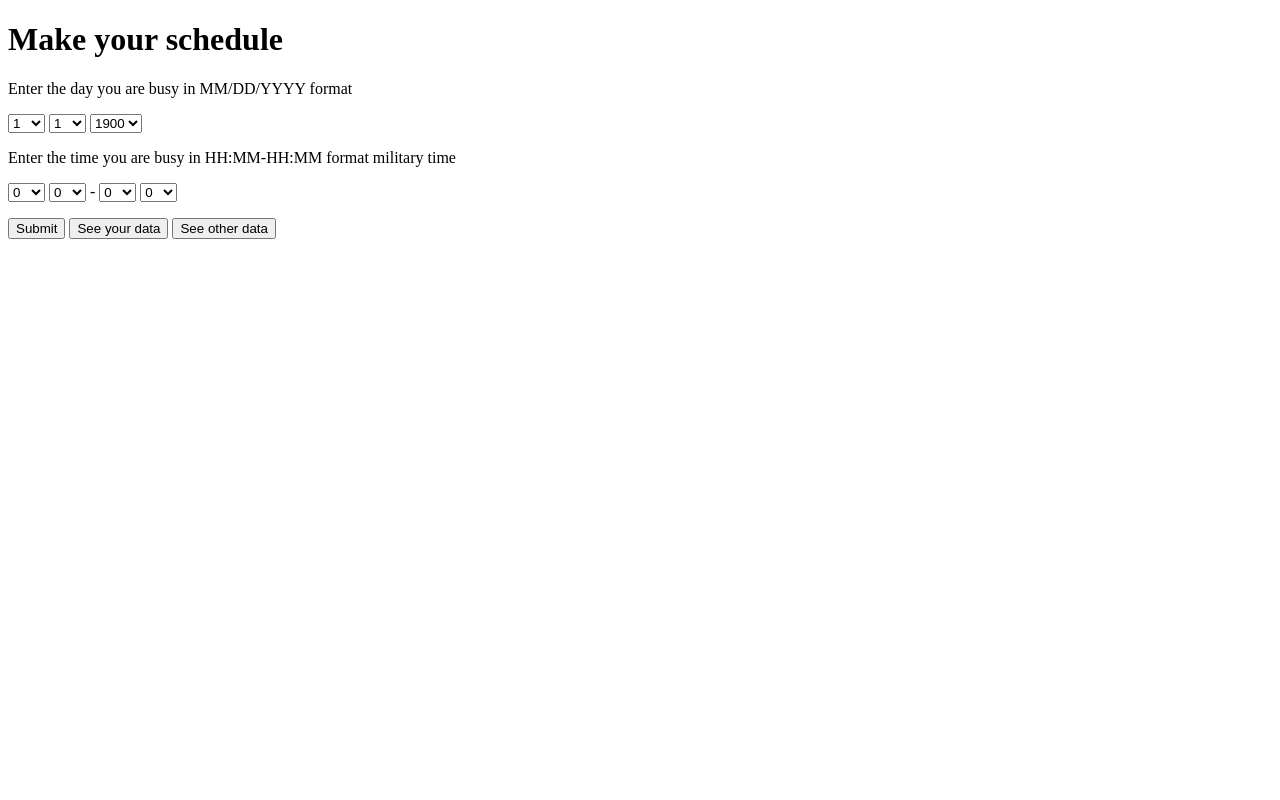
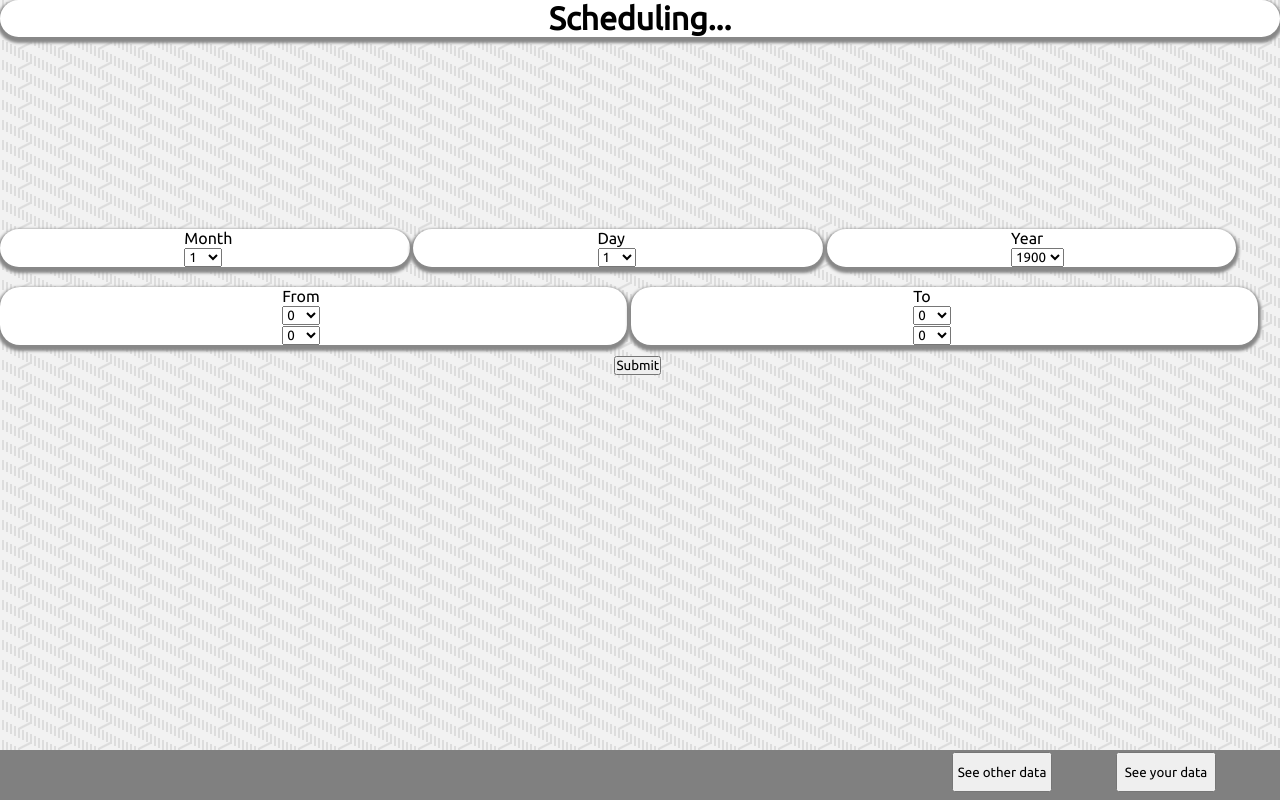
Before and after one commit to briantotheyanyan/SCHacks-Fall-2014, a Flask app: page /scheduleMaker in a window 1280 px wide. Run offline with Flask 2, Linux system fonts and the light colour scheme; parts of the project's set-up code (start-up, migrations or seed data) failed here and were passed over; some libraries are stand-ins or nearby versions.

Commit message:
Add schedule page done

```diff
--- /dev/null
+++ b/static/addschedule.css
@@ -0,0 +1,75 @@
+*
+{
+	margin:0;
+	padding:0;
+}
+body
+{
+	background-image:url("./images/small_steps.png");
+	background-repeat: repeat;
+}
+.banner
+{
+	margin-top:-20%;
+	background: white;
+	text-align:center;
+	width:100%;
+	border-radius: 20px;
+	box-shadow: 0 3px 3px 3px #888888;
+}
+@font-face {
+    font-family: ubuntu;
+    src: url(Ubuntu-R.ttf);
+}
+*
+{
+	font-family: ubuntu, Times;
+}
+.footer
+{
+	width:100%;
+	height:50px;
+	background:gray;
+	position: absolute;
+	bottom:0;
+	left:0;
+}
+
+.footer	input
+{
+	margin-top:2px;
+	margin-right:5%;
+	float:right;
+	width:7.5em;
+	height:3em;
+}
+.pillM, .pillD,.pillY
+{
+	margin-top:15%;
+	background:white;
+	display:inline-block;
+	width:32%;
+	border-radius: 20px;
+	position:relative;
+	box-shadow: 0 3px 3px 3px #888888;
+}
+.pillM *, .pillD *,.pillY *, .pill2 *, .pill1 *
+{
+	margin: 0 45%;
+	display:inline;
+}
+.pill2, .pill1
+{
+	position:relative;
+	margin-top:20px;
+	background:white;
+	display:inline-block;
+	width:49%;
+	border-radius: 20px;
+	box-shadow: 0 3px 3px 3px #888888;
+}
+.center
+{
+	margin-top:10px;
+	margin-left: 48%;
+}
--- a/static/myjquery.js
+++ b/static/login.js
@@ -1,5 +1,5 @@
 $(document).ready(function(){
 
-$("#main").animate({margin:"10% auto"}, 2000);
+$("#main").animate({margin:"10% auto"}, 1500);
 
 });
--- /dev/null
+++ b/static/makeschedule.js
@@ -0,0 +1,27 @@
+var counter = 0;
+
+$(document).ready(function(){
+
+$(".banner").animate({margin:"0 auto"}, 500);
+
+});
+
+$( "select" ).one("change",function() {
+	var target = ".pill";
+	target += event.target.id;
+	console.log(target);
+ $(String(target)).animate({position:"absolute",top:"-=150"}, 500);
+ 	counter+=1;
+});
+
+$("#final").click(function(){
+	if(counter==5)
+	{
+		$("#submission").submit();
+	}
+	else
+	{
+		event.preventDefault();
+		alert("You didn't quite fill out everything");
+	}
+});
--- a/templates/home.html
+++ b/templates/home.html
@@ -22,5 +22,5 @@
 </footer>
 </body>
 <script src="http://ajax.googleapis.com/ajax/libs/jquery/2.1.1/jquery.min.js"></script>
-<script src = "../static/myjquery.js"></script>
+<script src = "../static/login.js"></script>
 </html>
--- a/templates/makeSchedule.html
+++ b/templates/makeSchedule.html
@@ -1,56 +1,83 @@
 <!DOCTYPE HTML>
 <html>
+<head>
+	<title>Add To Schedule</title>
+	<link rel="stylesheet" href="../static/addschedule.css">
+</head>
 <body>
-<h1>Make your schedule</h1>
-<form action ="" method = post>
-<p>Enter the day you are busy in MM/DD/YYYY format</p>
-<select name="month">
+<div class = "banner">
+	<h1>Scheduling... </h1>
+</div>
+<form id = "submission" action ="" method = post>
+<div>
+
+<div class = "pillM" id = "month">
+<label for="month">Month</label>
+<select name="month" id = "M">
 {% for number in range(1,13) %}
 <option value="{{number}}">{{number}}</option>
 {% endfor %}
 </select>
+</div>
 
-<select name="day">
+<div class = "pillD" id = "day">
+<label for="day">Day</label>
+<select name="day" id = "D">
 {% for number in range(1,32) %}
 <option value="{{number}}">{{number}}</option>
 {% endfor %}
 </select>
+</div>
 
-<select name="year">
+<div class = "pillY" id = "year">
+<label for="year">Year</label>
+<select name="year" id = "Y">
 {% for number in range(1900,2015) %}
 <option value="{{number}}">{{number}}</option>
 {% endfor %}
 </select>
+</div>
 
-<p>Enter the time you are busy in HH:MM-HH:MM format military time</p>
-<p>
+</div>
+<div class = "pill1">
+<label for "hour1">From</label>
 <select name="hour1">
 {% for number in range(0,24) %}
 <option value="{{number}}">{{number}}</option>
 {% endfor %}
 </select>
-
-<select name="minute1">
+<select name="minute1" id = "1">
 {% for number in range(0,60) %}
 <option value="{{number}}">{{number}}</option>
 {% endfor %}
 </select>
--
+</div>
+<div class = "pill2">
+<label for "hour2">To</label>
 <select name="hour2">
 {% for number in range(0,24) %}
 <option value="{{number}}">{{number}}</option>
 {% endfor %}
 </select>
-
-<select name="minute2">
+<select name="minute2" id ="2">
 {% for number in range(0,60) %}
 <option value="{{number}}">{{number}}</option>
 {% endfor %}
 </select>
+</div>
 </p>
 
 <p></p>
-<input type="submit" name="button" value="Submit">
+<div class = "center">
+<input id = "final" type="submit" name="button" value="Submit">
+</div>
+<div class = "footer">
 <input type="submit" name="button" value="See your data">
 <input type="submit" name="button" value="See other data">
+</div>
 </form>
+
+</body>
+<script src="http://ajax.googleapis.com/ajax/libs/jquery/2.1.1/jquery.min.js"></script>
+<script src = "../static/makeschedule.js" ></script>
+</html>
```
Also changed, not shown: static/loginstyle.css (+8 -0 lines), static/Ubuntu-R.ttf (added), static/images/small_steps.png (added), templates/Ubuntu-R.ttf (added).
